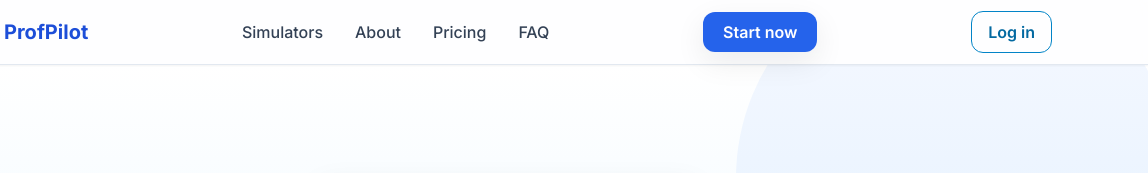
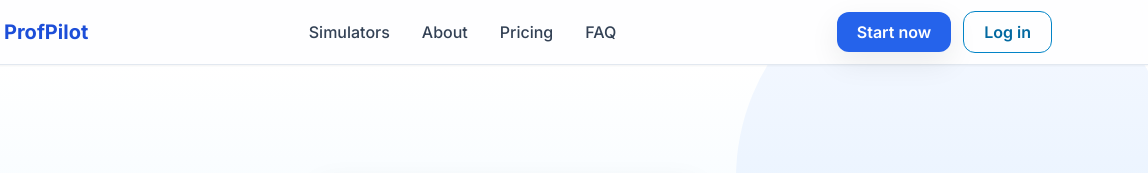
Before and after one commit to Leravalerun/profpiloteng, a plain HTML site: page index.html in a window 1280 px wide. Shown: the top 173 px of the page, 132-1280 px from the left. Drawn offline with nearby package versions, Linux system fonts and the light colour scheme.

Commit message:
Update index.html

```diff
--- a/index.html
+++ b/index.html
@@ -5,6 +5,10 @@
   <meta name="viewport" content="width=device-width, initial-scale=1" />
   <title>ProfPilot — Try a Job in 3 Days</title>
   <meta name="description" content="Hands-on career simulators. Try the role of a UX Designer or Corporate Lawyer in 3 days with tasks, feedback, and learning paths." />
+  <link rel="icon" type="image/png" sizes="32x32" href="favicon_32.png">
+  <link rel="icon" type="image/png" sizes="180x180" href="favicon_180.png">
+  <link rel="apple-touch-icon" href="favicon_180.png">
+  <link rel="icon" href="favicon.ico">
   <link rel="preconnect" href="https://fonts.googleapis.com">
   <link rel="preconnect" href="https://fonts.gstatic.com" crossorigin>
   <link href="https://fonts.googleapis.com/css2?family=Inter:wght@300;400;500;600;700;800&display=swap" rel="stylesheet">
@@ -45,23 +49,33 @@
   <!-- Navbar -->
 <header class="fixed top-0 w-full z-20 backdrop-blur border-b border-slate-200 bg-white/80 transition-all shadow-sm">
   <div class="mx-auto max-w-6xl flex items-center justify-between px-4 sm:px-6 lg:px-8 h-16">
+    <!-- Logo -->
     <a href="/" class="flex items-center gap-2 text-xl font-bold text-brand-700">
       <img src="logo.png" alt="ProfPilot logo" class="h-8 w-8 rounded-xl object-contain" />
       ProfPilot
     </a>
+
+    <!-- Nav links -->
     <nav class="hidden md:flex items-center gap-8 text-slate-700 font-medium">
       <a href="#roles" class="hover:text-brand-700 transition">Simulators</a>
       <a href="#about" class="hover:text-brand-700 transition">About</a>
       <a href="#pricing" class="hover:text-brand-700 transition">Pricing</a>
       <a href="#faq" class="hover:text-brand-700 transition">FAQ</a>
     </nav>
-      <a href="#roles" class="hidden sm:inline-block rounded-xl bg-brand-600 text-white px-5 py-2 font-semibold shadow-soft hover:bg-brand-700 transition">Start now</a>
-      <a href="/login.html" class="px-4 py-2 border border-sky-600 text-sky-700 font-semibold rounded-xl hover:bg-sky-50 transition">
+
+    <!-- Action buttons -->
+    <div class="hidden sm:flex items-center gap-3">
+      <a href="#roles" class="rounded-xl bg-brand-600 text-white px-5 py-2 font-semibold shadow-soft hover:bg-brand-700 transition">
+        Start now
+      </a>
+      <a href="/login.html" class="px-5 py-2 border border-sky-600 text-sky-700 font-semibold rounded-xl hover:bg-sky-50 transition">
         Log in
       </a>
     </div>
+  </div>
 </header>
 <div class="h-16"></div><!-- spacer for fixed navbar -->
+
 
   <!-- HERO (one-line headline + brand background) -->
   <section class="relative py-28 bg-gradient-to-b from-white via-sky-50 to-sky-100 border-b border-slate-200 overflow-hidden">
```
Lines whose indentation alone changed are shown as unchanged.
